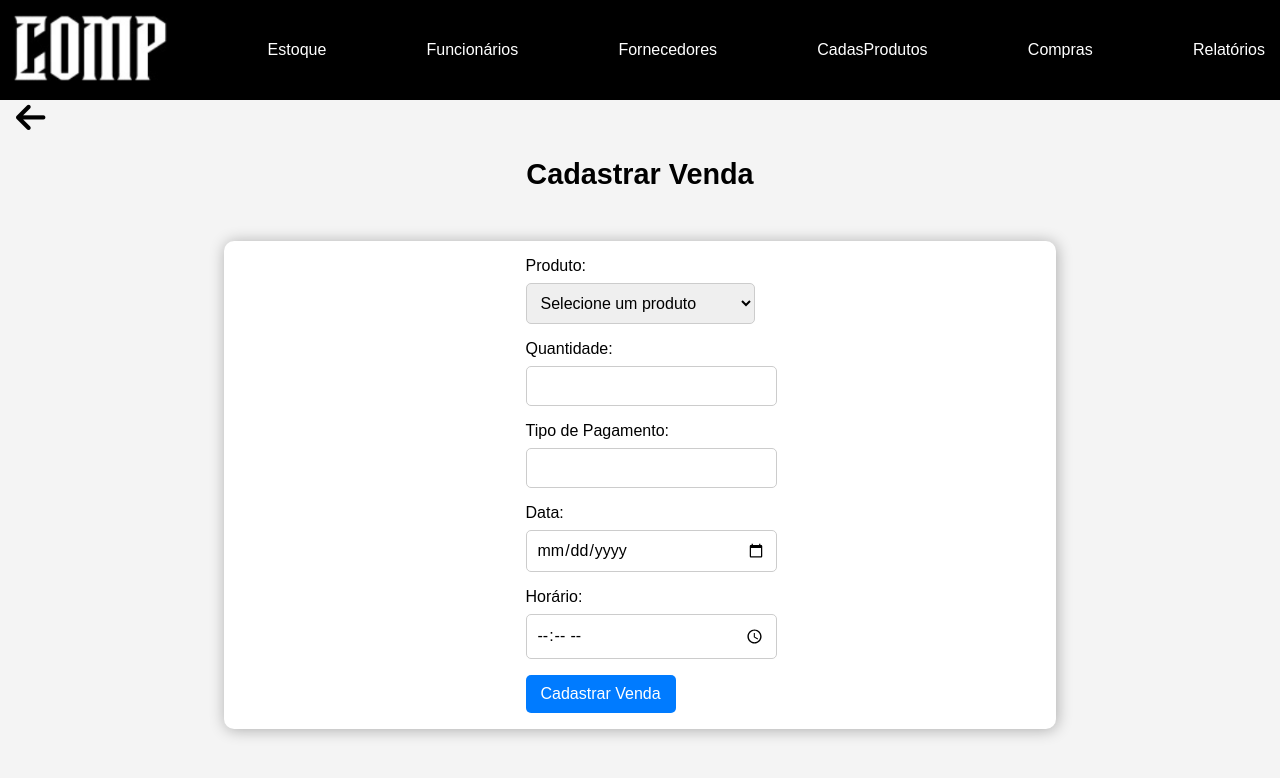
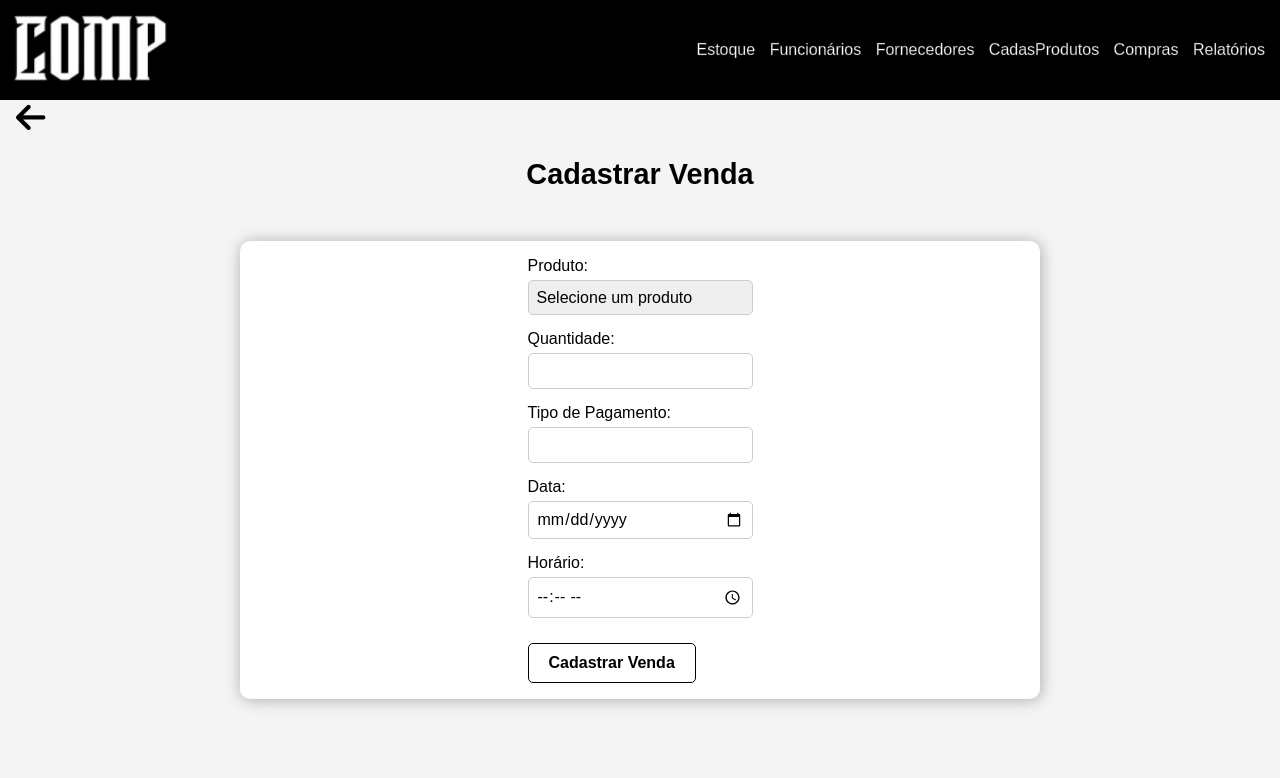
Before and after one commit to gabrieldsantana28/SA_Senai, a PHP site: page /cadastrovendas.php in a window 1280 px wide. Shown: the top 778 px of the page. Run offline with PHP 8.4, Linux system fonts and the light colour scheme; data that the repository does not hold is empty; some libraries are stand-ins or nearby versions.

Commit message:
Update Cadastro Vendas

```diff
--- a/cadastrovendas.php
+++ b/cadastrovendas.php
@@ -70,12 +70,14 @@ if ($_SERVER['REQUEST_METHOD'] == 'POST') {
 <header>
     <div class="hdr">
         <img class="logo-header" src="./images/comp.png" alt="LOGO" onclick="voltarMenu()">
+        <nav>
             <a href="estoque.php">Estoque</a>
             <a href="funcionarios.php">Funcionários</a>
             <a href="fornecedores.php">Fornecedores</a>
             <a href="cadastroprodutos.php">CadasProdutos</a>
             <a href="compras.php">Compras</a>
             <a href="relatorio.php">Relatórios</a>
+        </nav>
     </div>
 </header>
 
@@ -95,7 +97,7 @@ if ($_SERVER['REQUEST_METHOD'] == 'POST') {
 
 <div id="container-main">
     <form method="POST" action="">
-        <div class="form-group">
+        <div class="form-group elementos--itens">
             <label for="produto">Produto:</label>
             <select id="produto" name="produto" required>
                 <option value="">Selecione um produto</option>
@@ -106,23 +108,25 @@ if ($_SERVER['REQUEST_METHOD'] == 'POST') {
                 <?php endwhile; ?>
             </select>
         </div>
-        <div class="form-group">
+        <div class="form-group elementos--itens">
             <label for="quantidade">Quantidade:</label>
             <input type="number" id="quantidade" name="quantidade" min="1" required>
         </div>
-        <div class="form-group">
+        <div class="form-group elementos--itens">
             <label for="tipo">Tipo de Pagamento:</label>
             <input type="text" id="tipo" name="tipo" required>
         </div>
-        <div class="form-group">
+        <div class="form-group elementos--itens">
             <label for="data">Data:</label>
             <input type="date" id="data" name="data" required>
         </div>
-        <div class="form-group">
+        <div class="form-group elementos--itens">
             <label for="horario">Horário:</label>
             <input type="time" id="horario" name="horario" required>
         </div>
+        <div class="button">
             <button type="submit">Cadastrar Venda</button>
+        </div>
     </form>
 </div>
 
--- a/css/cadastrovendas.css
+++ b/css/cadastrovendas.css
@@ -2,6 +2,7 @@
     padding: 0;
     margin: 0;
     font-family: 'Poppins', sans-serif;
+    box-sizing: border-box;
 }
 
 body {
@@ -15,16 +16,20 @@ body {
     align-items: center;
     justify-content: space-between;
     padding: 0 10px;
+    flex-wrap: wrap;
 }
 
 .hdr a {
     color: white;
     text-decoration: none;
     margin: 0 5px;
+    -webkit-text-stroke-width: 0.3px;
+    -webkit-text-stroke-color: #4d4a4a;
 }
 
 .logo-header {
     height: 80px;
+    max-width: 100%;
 }
 
 .botao--voltar {
@@ -54,44 +59,51 @@ body {
     font-size: 1.2em;
 }
 
+input:focus-visible {
+    outline: none;
+}
+
 .form-group {
+    margin-bottom: 15px;
     width: 100%;
-    margin-bottom: 1rem;
 }
 
 .form-group label {
+    margin-bottom: 5px;
     display: block;
-    margin-bottom: 0.5rem;
 }
 
-input[type="number"],
-input[type="text"],
-input[type="date"],
-input[type="time"],
-select {
+.form-group input,
+.form-group select {
     width: 100%;
-    padding: 10px;
+    padding: 8px;
+    border: 1px solid #ccc;
     border-radius: 5px;
-    border: 1px solid #ccc;
     font-size: 1em;
 }
 
+.form-group select {
+    appearance: none; /* Remove o estilo padrão do select */
+}
+
 button {
-    background-color: #007bff;
-    color: white;
-    border: none;
-    padding: 10px 15px;
+    background-color: white;
+    border: 1px solid black;
+    padding: 10px 20px;
+    font-size: 1em;
+    font-weight: bold;
     border-radius: 5px;
     cursor: pointer;
-    font-size: 1em;
+    margin-top: 10px;
+    transition: opacity 0.6s;
 }
 
 button:hover {
-    background-color: #0056b3;
+    opacity: 1;
 }
 
-.message {
-    margin: 10px;
-    color: red;
-    font-weight: bold;
+@media (max-width: 485px) {
+    button {
+        width: 100%;
+    }
 }
```
Lines whose indentation alone changed are shown as unchanged.
